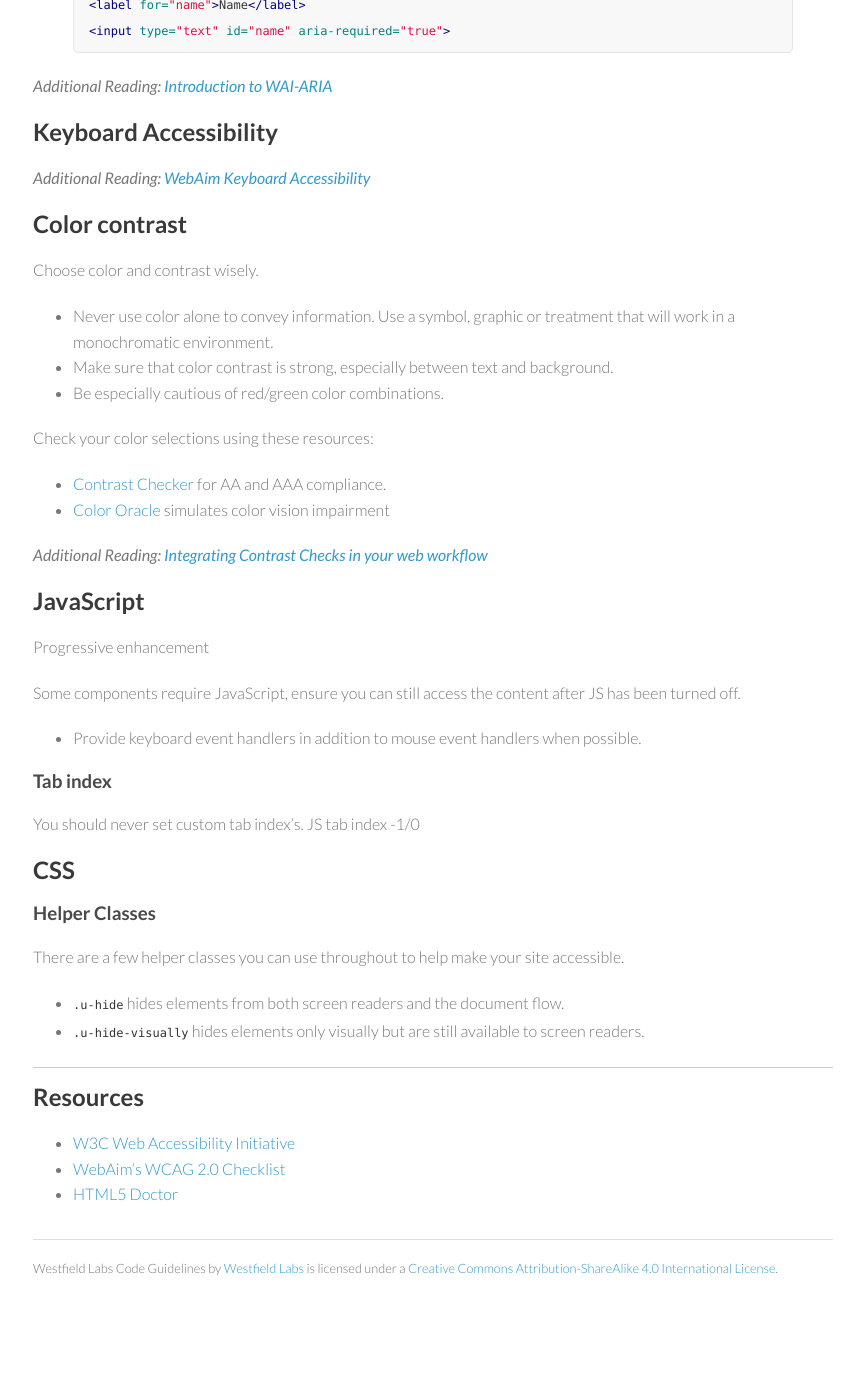
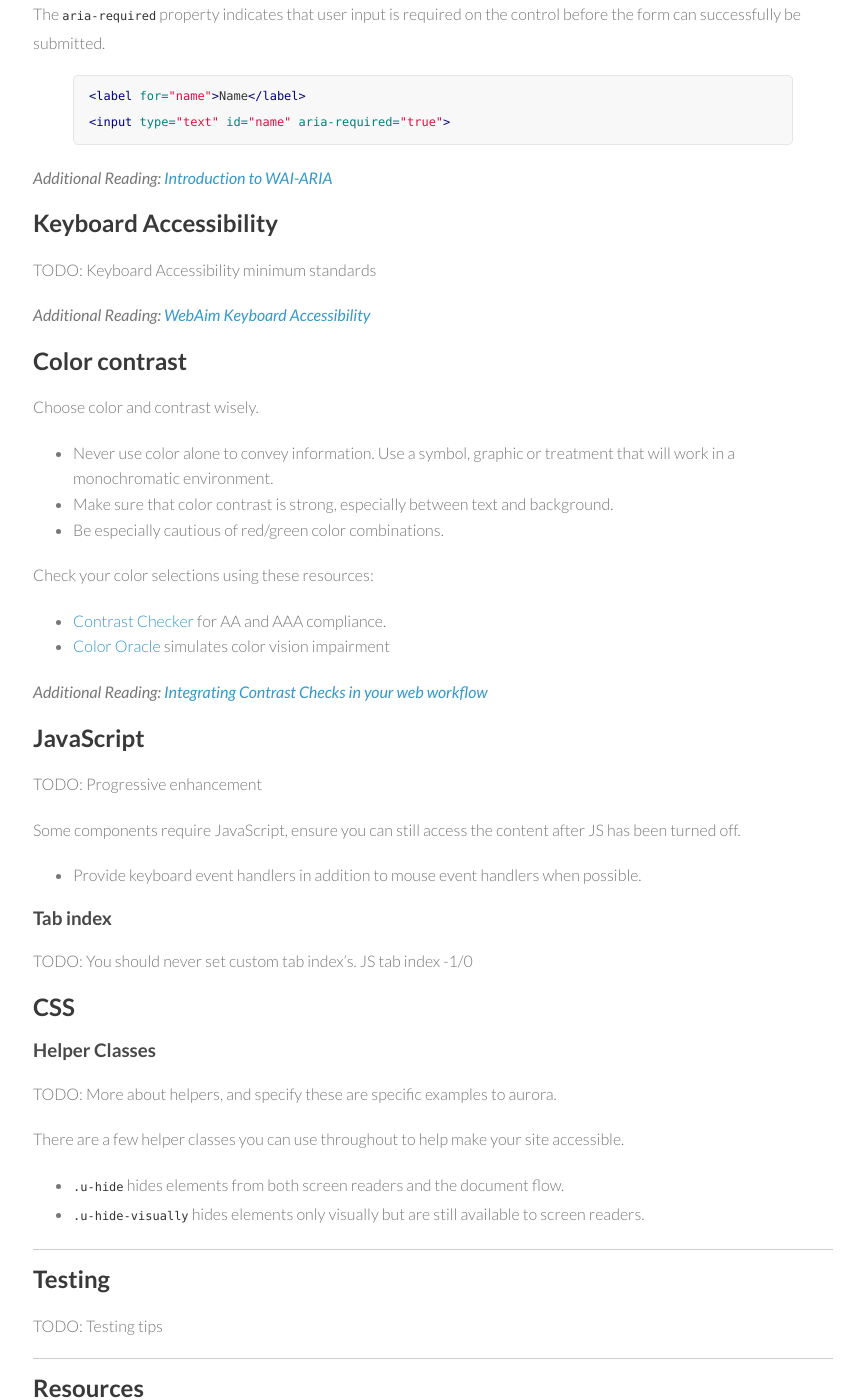
Before and after one commit to westfieldlabs/westfield_code_guidelines, a Jekyll site: the page built from accessibility-guidelines/index.md, in a window 1280 px wide and 1400 px high, scrolled down 3632 px. Shown: the whole window, without its empty margins (207-1071 px from the left). Built offline with Jekyll 4.4.1, drawn with Linux system fonts in a browser that asks for light colours; before the commit the page ends 4930 px from its top, so only the background shows below that; some of the changed text lies outside the part shown.

Commit message:
fix syntax error, add todo

```diff
--- a/accessibility-guidelines/index.md
+++ b/accessibility-guidelines/index.md
@@ -53,7 +55,7 @@
 ...
 
 <!-- The skip link's href should match the id of the main content container -->
-<main id="main role="main"></main>
+<main id="main" role="main"></main>
 {% endhighlight %}
 
 ### Provide meaningful alt text
@@ -106,6 +108,8 @@
 
 ## WAI-ARIA
 
+TODO: rewrite intro to ARIA
+
 > WAI-ARIA is a specification that provides a means of describing roles, states, and properties for custom widgets so that they are recognisable and usable by > assistive technology users. WAI-ARIA also provides a mechanism to ensure that > users of assistive technologies are aware of updates in the application.
 
 ### Landmark Roles
@@ -120,7 +124,7 @@
 
 ### Form Accessibility
 
-##### Required fields
+#### Required fields
 The `aria-required` property indicates that user input is required on the control before the form can successfully be submitted.
 
 {% highlight html %}
@@ -131,6 +135,8 @@
 *Additional Reading: [Introduction to WAI-ARIA](https://dev.opera.com/articles/introduction-to-wai-aria/)*
 
 ## Keyboard Accessibility
+
+TODO: Keyboard Accessibility minimum standards
 
 *Additional Reading: [WebAim Keyboard Accessibility](http://webaim.org/techniques/keyboard/)*
 
@@ -151,23 +157,33 @@
 
 ## JavaScript
 
-Progressive enhancement
+TODO: Progressive enhancement
 
 Some components require JavaScript, ensure you can still access the content after JS has been turned off.
 
 * Provide keyboard event handlers in addition to mouse event handlers when possible.
 
 ### Tab index
-You should never set custom tab index's.
+
+TODO: You should never set custom tab index's.
 JS tab index -1/0
 
 ## CSS
 
 ### Helper Classes
+
+TODO: More about helpers, and specify these are specific examples to aurora.
+
 There are a few helper classes you can use throughout to help make your site accessible.
 
 * `.u-hide` hides elements from both screen readers and the document flow.
 * `.u-hide-visually` hides elements only visually but are still available to screen readers.
+
+***
+
+## Testing
+
+TODO: Testing tips
 
 ***
 
```
Also changed, not shown: other parts of accessibility-guidelines/index.md (+2 -0 lines).
